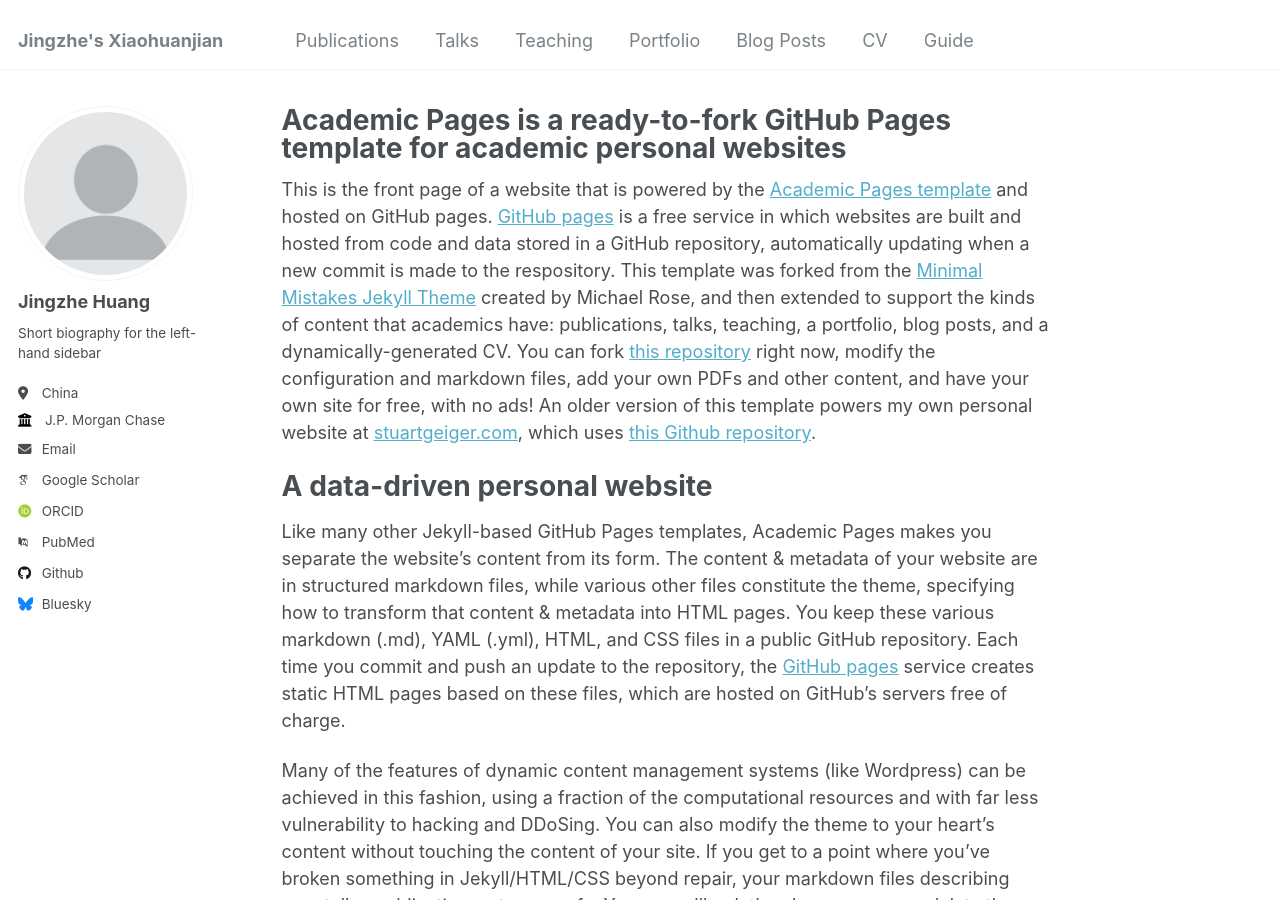
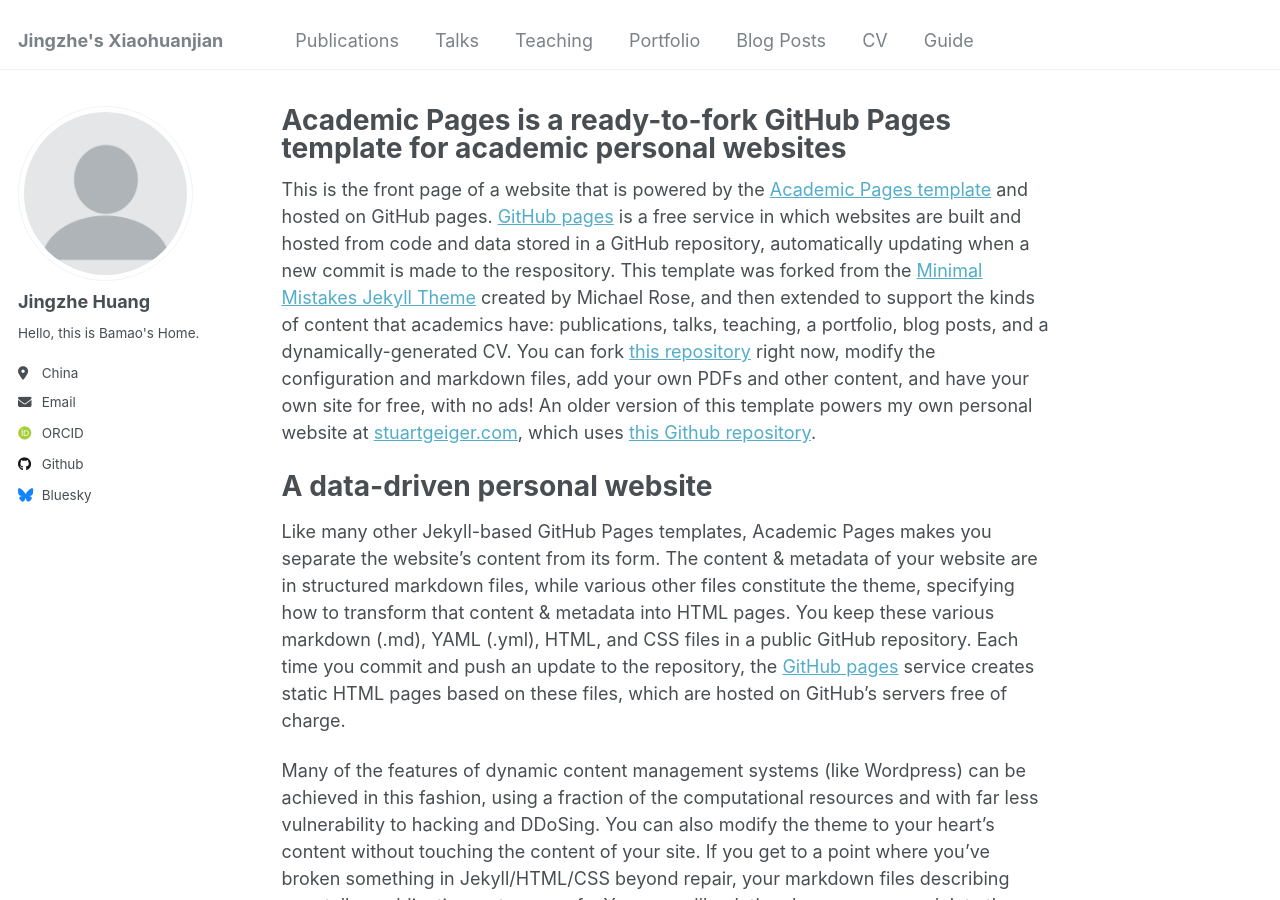
Before and after one commit to GingerHuang/GingerHuang.github.io, a Jekyll site: the page built from _pages/about.md, in a window 1280 px wide and 900 px high. Built offline with Jekyll 4.4.1, drawn with Linux system fonts in a browser that asks for light colours; some web fonts are replaced.

Commit message:
Update _config.yml

```diff
--- a/_config.yml
+++ b/_config.yml
@@ -23,19 +23,19 @@ author:
   # Biographic information
   avatar           : "profile.png"
   name             : "Jingzhe Huang"
-  bio              : "Short biography for the left-hand sidebar"
+  bio              : "Hello, this is Bamao's Home."
   location         : "China"
-  employer         : "J.P. Morgan Chase"
+  # employer         : "J.P. Morgan Chase"
   uri              : # URL
   email            : "Jingzhe-Huang@outlook.com"
 
   # Academic websites
   arxiv            : # URL - Update with the correct link to your profile
-  googlescholar    : "https://scholar.google.com/citations?user=PS_CX0AAAAAJ"
-  impactstory      : # URL
+  # googlescholar    : "https://scholar.google.com/citations?user=PS_CX0AAAAAJ"
+  # impactstory      : # URL
   orcid            : "http://orcid.org/yourorcidurl"
   semantic         : # URL
-  pubmed           : "https://www.ncbi.nlm.nih.gov/pubmed/?term=john+snow"
+  # pubmed           : "https://www.ncbi.nlm.nih.gov/pubmed/?term=john+snow"
   researchgate     : # URL
 
   # Repositories and software development
```
